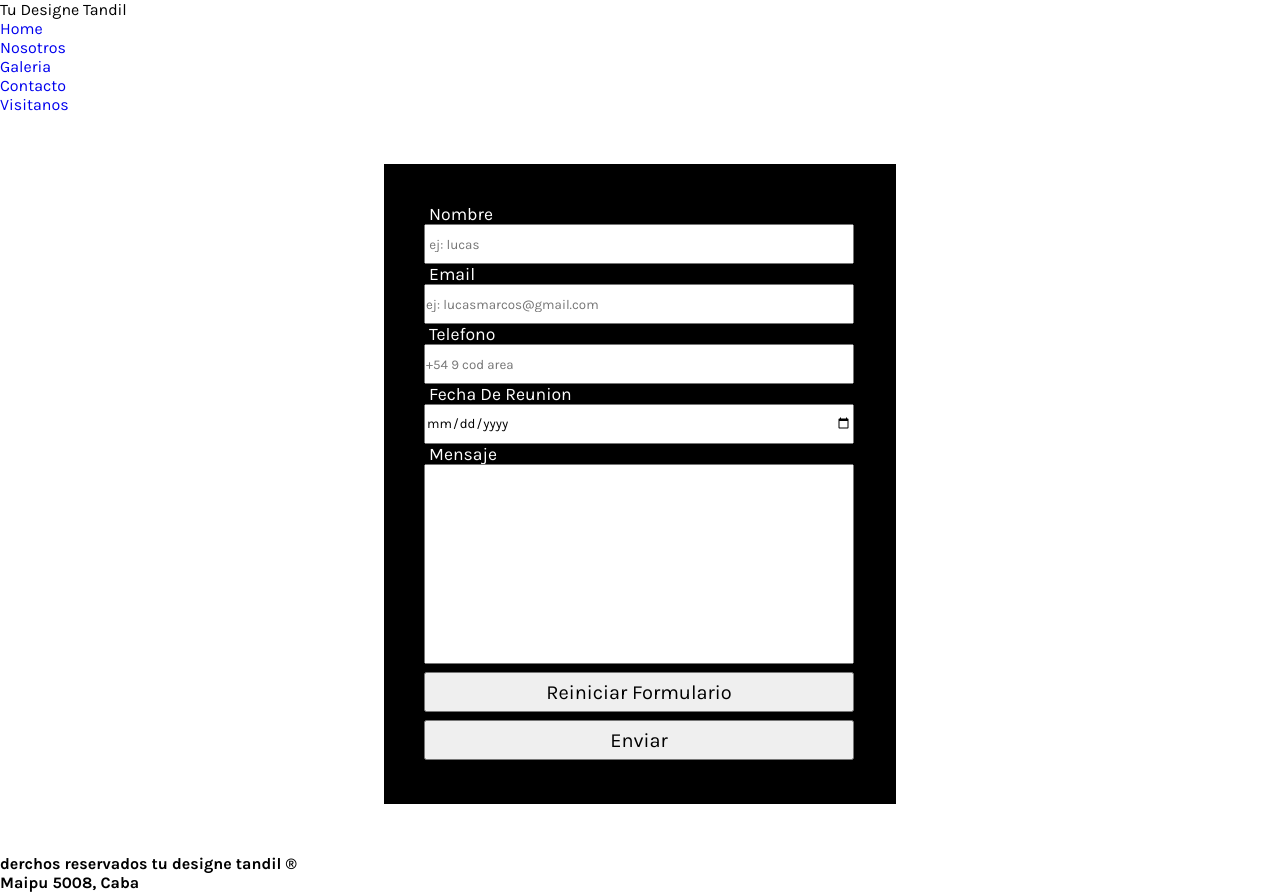
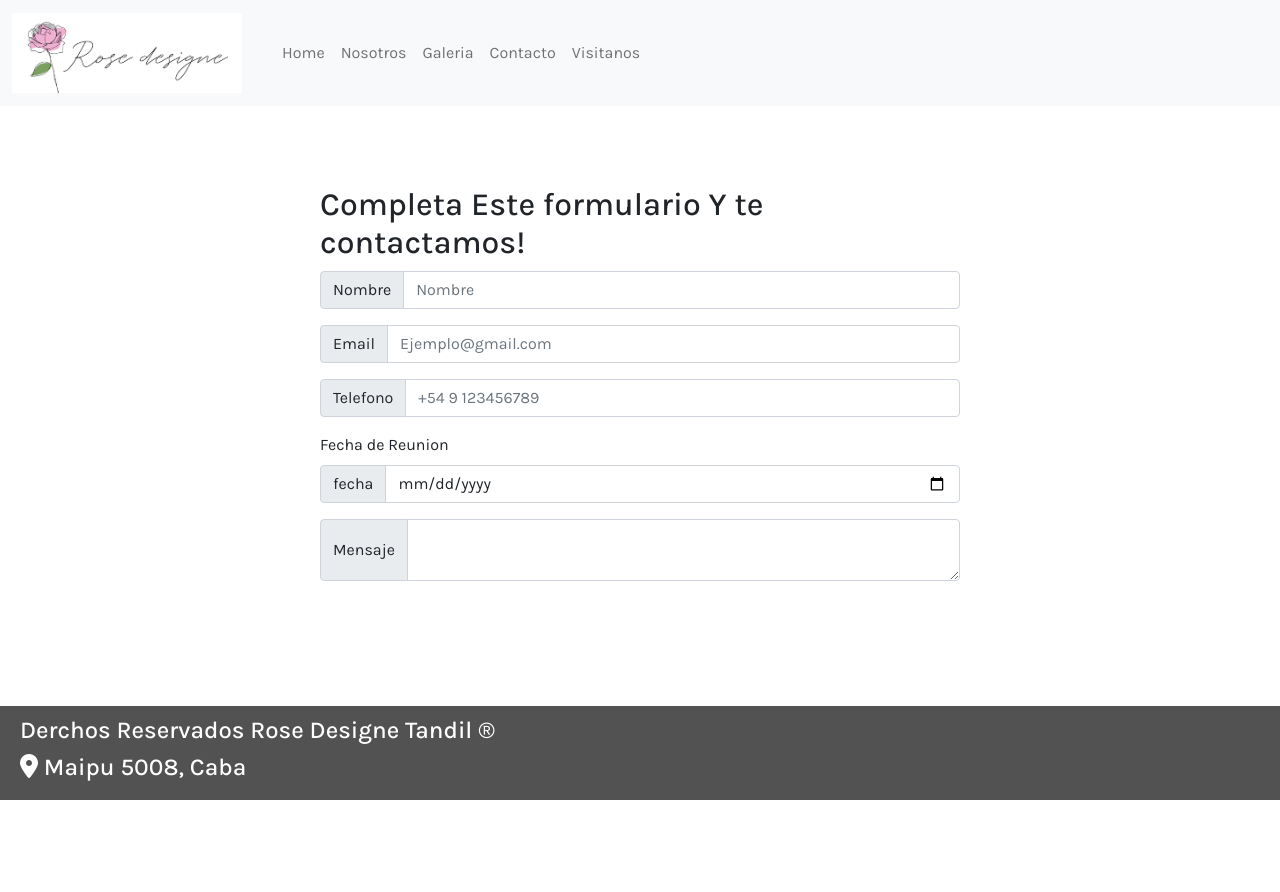
Before and after one commit to faustinogs/Proyecto-final-coderhouse, a plain HTML site: page Trabajo Final Coderhouse/pages/contacto.html in a window 1280 px wide. After the commit the page ends 800 px from the top, so only its background shows below. Drawn offline with nearby package versions, Linux system fonts and the light colour scheme; files that its build step writes are made by us from their sources.

Commit message:
poniendo en orden pag contacto

```diff
--- a/Trabajo Final Coderhouse/css/estilo.css
+++ b/Trabajo Final Coderhouse/css/estilo.css
@@ -363,6 +363,34 @@ body{
 
 
 /*-----------------formulario--------------------*/
+.formulario--grid{
+    display: grid;
+    grid-template-columns: 1fr;
+    grid-template-rows: .1fr 2fr .25fr;
+    gap: 0px 0px;
+    grid-auto-flow: row;
+    grid-template-areas:
+    "navbar"
+    "formulario--grid"
+    "footer"
+}
+.navbar{
+    grid-area: navbar;
+}
+.formulario--grid{
+    grid-area: formulario--grid;
+    height: 100vh;
+}
+.footer{
+    grid-area: footer;
+}
+.container--formulario{
+    width: 80%;
+    height: auto;
+    margin-left: 10%;
+    margin-right: 10%;
+
+}
 .formulario{
     width: 40%;
     height: auto;
@@ -581,4 +609,13 @@ height: 40px;
     from{ left: 0%;}
     to{left: 93%;}
   }
+  /*-------------------formulario----------------------*/
+  .container--formulario{
+    width: 50%;
+    height: auto;
+    margin-left: auto;
+    margin-right: auto;
+    margin-top: 10vh;
+    margin-bottom: auto;
 }
+}
--- a/Trabajo Final Coderhouse/pages/contacto.html
+++ b/Trabajo Final Coderhouse/pages/contacto.html
@@ -4,50 +4,68 @@
         <meta charset="UTF-8">
     <meta http-equiv="X-UA-Compatible" content="IE=edge">
     <meta name="viewport" content="width=device-width, initial-scale=1.0">
-        <title>Tu Designe Tandil</title>
-        <link rel="shortcut icon" href="img/shortcut icon flower.png">
+    <title>Rose Designe</title>
+    <link rel="shortcut icon" href="img/shortcut icon.png">
+    <link href="https://cdn.jsdelivr.net/npm/bootstrap@5.1.3/dist/css/bootstrap.min.css" rel="stylesheet" integrity="sha384-1BmE4kWBq78iYhFldvKuhfTAU6auU8tT94WrHftjDbrCEXSU1oBoqyl2QvZ6jIW3" crossorigin="anonymous">
     <link rel="stylesheet" href="https://cdnjs.cloudflare.com/ajax/libs/font-awesome/6.1.1/css/all.min.css" integrity="sha512-KfkfwYDsLkIlwQp6LFnl8zNdLGxu9YAA1QvwINks4PhcElQSvqcyVLLD9aMhXd13uQjoXtEKNosOWaZqXgel0g==" crossorigin="anonymous" referrerpolicy="no-referrer" />
-        <link rel="stylesheet" href="../estilo.css">
+    <link rel="stylesheet" href="../css/estilo.css">
     <link href="https://fonts.googleapis.com/css2?family=Karla:ital,wght@0,200;0,300;0,400;0,500;0,600;0,700;0,800;1,200;1,300;1,400;1,500;1,600;1,700;1,800&display=swap" rel="stylesheet">
     <meta name="viewport" content="width=device-width, initial-scale=1.0">
     </head>
-    <body>
-        <header>
-            <div >
-                <p> Tu Designe Tandil</p>
+    <body class="formulario--grid">
+        <nav class="navbar navbar-expand-md navbar-light bg-light">
+            <div class="container-fluid">
+                <a href="#" class="navbar-brand img--logo"><img src="../img/logo-texto.png" alt="" width="230" height="80"></a>
+                <button class="navbar-toggler" type="button" data-bs-toggle="collapse" data-bs-target="#navbarToggleExternalContent" aria-controls="navbarToggleExternalContent" aria-expanded="false" aria-label="Toggle navigation">
+                    <span class="navbar-toggler-icon"></span>
+                </button>
+                <div id="navbarToggleExternalContent" class="collapse navbar-collapse">
+                    <ul class="navbar-nav ms-3">
+                        <li class="nav-item"><a class="nav-link" href="../index.html">Home</a></li>
+                        <li class="nav-item"><a class="nav-link" href="../index.html#nosotros">Nosotros</a></li>
+                        <li class="nav-item"><a class="nav-link" href="../pages/galeria.html">Galeria</a></li>
+                        <li class="nav-item"><a class="nav-link" href="#">Contacto</a></li>
+                        <li class="nav-item"><a class="nav-link" href="../index.html#visitanos">Visitanos</a></li>
+                    </ul>
                 </div>
-            <div id="index"></div>
-            <nav>
-                <ul class="barnav">
-                  <li class="barnav-item"><a href="../index.html">Home</a></li>
-                  <li class="barnav-item"><a href="../index.html#nosotros">Nosotros</a></li>
-                  <li class="barnav-item"><a href="#">Galeria</a></li>
-                  <li class="barnav-item"><a href="contacto.html">Contacto</a></li>
-                  <li class="barnav-item"><a href="../index.html#visitanos">Visitanos</a></li>
-                </ul>
+            </div>
         </nav>
-        </header>
 
-    <form class="formulario">
+    <div class="container--formulario">
+        <h2>Completa Este formulario Y te contactamos!</h2>
+        <div class="input-group mb-3">
+            <span class="input-group-text" id="basic-addon1">Nombre</span>
+            <input type="text" class="form-control" placeholder="Nombre" aria-label="Nombre" aria-describedby="basic-addon1">
+          </div>
 
-            <label class="form-text"for="">Nombre</label><br>
-            <input class="imput1"  type="text" placeholder=" ej: lucas"><br>
-            <label class="form-text"for="">Email</label><br>
-            <input class="imput1"type="email" placeholder="ej: lucasmarcos@gmail.com"><br>
-            <label class="form-text"for="">telefono</label><br>
-            <input class="imput1"type="number" placeholder="+54 9 cod area">
-            <label class="form-text"for="">Fecha de Reunion</label><br>
-            <input class="imput1"type="date"><br>
-            <label class="form-text"for="">Mensaje</label><br>
-            <textarea name="mensaje" id="mensaje" style="resize: none;"></textarea><br>
-            <div>
-                <input type="submit"  class="boton__reiniciar" value="Reiniciar formulario">
+          <div class="input-group mb-3">
+            <span class="input-group-text" id="basic-addon1">Email</span>
+            <input type="email" class="form-control" placeholder="Ejemplo@gmail.com" aria-label="email" aria-describedby="basic-addon1">
           </div>
-            <input type="submit" class="boton__enviar" value="enviar">
-    </form>
-    <footer class="footer__box">
-        <h4 class="footer__box__text">derchos reservados tu designe tandil ®<br>
-            Maipu 5008, Caba</h4>
+
+          <div class="input-group mb-3">
+            <span class="input-group-text" id="basic-addon3">Telefono</span>
+            <input type="number" class="form-control"placeholder="+54 9 123456789" id="basic-url" aria-describedby="basic-addon3">
+          </div>
+          <label for="fecha-reunion" class="form-label">Fecha de Reunion</label>
+          <div class="input-group mb-3">
+            <span class="input-group-text">fecha</span>
+            <input id="fecha-reunion"type="date" class="form-control" aria-label="Amount (to the nearest dollar)">
+          </div>
+
+          <div class="input-group">
+            <span class="input-group-text">Mensaje</span>
+            <textarea class="form-control" aria-label="With textarea"></textarea>
+          </div>
+    </div>
+    <footer class="footer">
+        <h4 class="footer__text">derchos reservados rose designe tandil ®</h4>
+        <h4>
+            <i class="fa-solid fa-location-dot"></i> Maipu 5008, Caba
+        </h4>
     </footer>
+    <script src="https://cdn.jsdelivr.net/npm/@popperjs/core@2.10.2/dist/umd/popper.min.js" integrity="sha384-7+zCNj/IqJ95wo16oMtfsKbZ9ccEh31eOz1HGyDuCQ6wgnyJNSYdrPa03rtR1zdB" crossorigin="anonymous"></script>
+<script src="https://cdn.jsdelivr.net/npm/bootstrap@5.1.3/dist/js/bootstrap.min.js" integrity="sha384-QJHtvGhmr9XOIpI6YVutG+2QOK9T+ZnN4kzFN1RtK3zEFEIsxhlmWl5/YESvpZ13" crossorigin="anonymous"></script>
+
 </body>
 </html>
```
Lines whose indentation alone changed are shown as unchanged.
